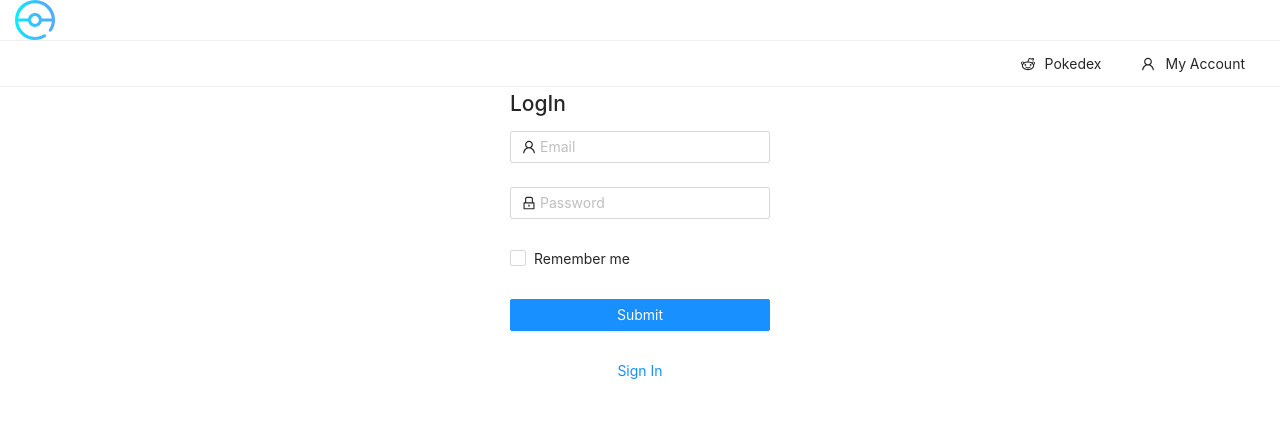
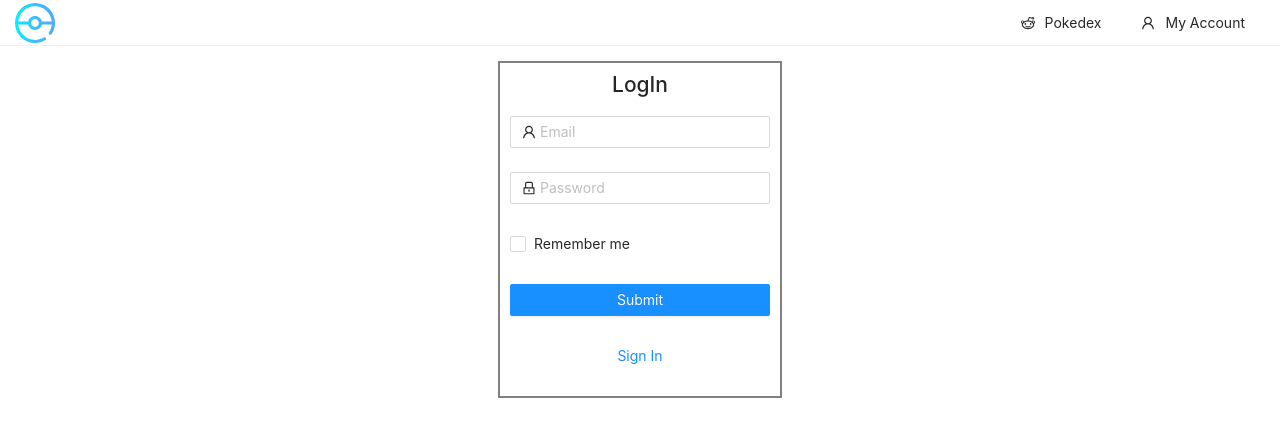
Before and after one commit to ionut-bleoju/Next-Basics, a Next.js app: page / in a window 1280 px wide. Shown: the top 436 px of the page. Built offline with nearby package versions, Linux system fonts and the light colour scheme.

Commit message:
Changed css class names

```diff
--- a/components/signin.js
+++ b/components/signin.js
@@ -22,8 +22,8 @@ export default function SignInForm({ hide }) {
   }
 
   return (
-    <div className={styles.container}>
-      <h2 className={styles.title}>SignIn</h2>
+    <div className={styles.form}>
+      <h2 className={styles.form_title}>SignIn</h2>
       <Form
         name="signIn"
         onFinish={onFinish}
--- a/styles/form.module.scss
+++ b/styles/form.module.scss
@@ -1,13 +1,9 @@
-.container {
+.form {
   padding: 5px 10px 0px;
   border: 2px solid gray;
-
-  & > div:nth-child(-n + 2) {
-    margin-bottom: 15px;
-  }
 }
 
-.title {
+.form_title {
   margin-bottom: 15px;
 
   text-align: center;
--- a/styles/navbar.module.scss
+++ b/styles/navbar.module.scss
@@ -1,4 +1,4 @@
-.container {
+.navigation {
   display: flex;
   flex-direction: row;
   justify-content: space-between;
```
